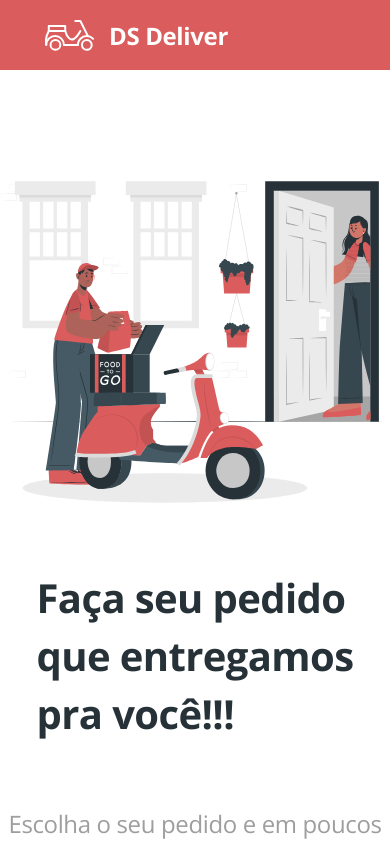
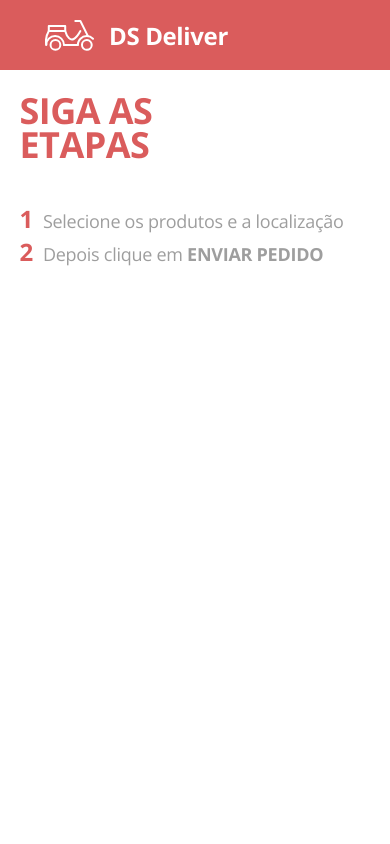
Before and after one commit to FDaniloSoares/dsdeliver-front-web, a React (Create React App) app: page /orders in a window 390 px wide. Shown: the top 844 px of the page. Built offline with nearby package versions, Linux system fonts and the light colour scheme.

Commit message:
add routes and stepsheader

```diff
--- a/package.json
+++ b/package.json
@@ -10,8 +10,10 @@
     "@types/node": "^12.19.12",
     "@types/react": "^16.14.2",
     "@types/react-dom": "^16.9.10",
+    "@types/react-router-dom": "^5.1.7",
     "react": "^17.0.1",
     "react-dom": "^17.0.1",
+    "react-router-dom": "^5.2.0",
     "react-scripts": "4.0.1",
     "typescript": "^4.1.3",
     "web-vitals": "^0.2.4"
--- a/src/App.tsx
+++ b/src/App.tsx
@@ -1,13 +1,11 @@
 import React from 'react';
 
-import Home from './home';
-import Navbar from './navbar';
 import './App.css';
+import Routes from './Routes';
 
 const App = () => (
   <>
-    <Navbar />
-    <Home />
+    <Routes />
   </>
 );
 
--- /dev/null
+++ b/src/Routes.tsx
@@ -0,0 +1,22 @@
+import React from 'react';
+import { BrowserRouter, Route, Switch } from 'react-router-dom';
+
+import Home from './home';
+import Navbar from './navbar';
+import Order from './orders';
+
+const Routes = () => (
+  <BrowserRouter>
+    <Navbar />
+    <Switch>
+      <Route path="/orders">
+        <Order />
+      </Route>
+      <Route path="/">
+        <Home />
+      </Route>
+    </Switch>
+  </BrowserRouter>
+);
+
+export default Routes;
--- a/src/home/index.tsx
+++ b/src/home/index.tsx
@@ -1,4 +1,5 @@
 import React from 'react';
+import { Link } from 'react-router-dom';
 
 import Footer from '../footer';
 import { ReactComponent as MainImage } from './main.svg';
@@ -21,9 +22,9 @@ const Home = () => (
             <br />
             levaremoss na sua porta
           </h3>
-          <a href="orders" className="home-btn-order">
+          <Link to="/orders" className="home-btn-order">
             FAZER PEDIDO
-          </a>
+          </Link>
         </div>
         <div className="home-image">
           <MainImage />
--- a/src/navbar/index.tsx
+++ b/src/navbar/index.tsx
@@ -1,14 +1,15 @@
 import React from 'react';
+import './styles.css';
+import { Link } from 'react-router-dom';
 
-import './styles.css';
 import { ReactComponent as Logo } from './logo.svg';
 
 const Navbar = () => (
   <nav className="main-navbar">
     <Logo />
-    <a href="home" className="logo-text">
+    <Link to="/" className="logo-text">
       DS Deliver
-    </a>
+    </Link>
   </nav>
 );
 
--- /dev/null
+++ b/src/orders/StepsHeader.tsx
@@ -0,0 +1,27 @@
+import React from 'react';
+
+const StepsHeader = () => (
+  <header className="orders-steps-container">
+    <div className="orders-steps-content">
+      <h1 className="steps-title">
+        SIGA AS
+        <br />
+        ETAPAS
+      </h1>
+      <ul className="steps-items">
+        <li>
+          <span className="steps-number">1</span>
+          Selecione os produtos e a localização
+        </li>
+        <li>
+          <span className="steps-number">2</span>
+          Depois clique em
+          {' '}
+          <strong>ENVIAR PEDIDO</strong>
+        </li>
+      </ul>
+    </div>
+  </header>
+);
+
+export default StepsHeader;
--- /dev/null
+++ b/src/orders/index.tsx
@@ -0,0 +1,13 @@
+import React from 'react';
+
+import StepsHeader from './StepsHeader';
+
+import './styles.css';
+
+const Order = () => (
+  <div className="orders-container">
+    <StepsHeader />
+  </div>
+);
+
+export default Order;
--- /dev/null
+++ b/src/orders/styles.css
@@ -0,0 +1,294 @@
+.orders-container {
+    background-color: var(--light-color);
+  }
+
+  .orders-container h3 {
+    margin: 0;
+  }
+
+  .orders-steps-container {
+    display: flex;
+    justify-content: center;
+    background-color: #FFF;
+    margin-bottom: 30px;
+  }
+
+  .orders-steps-content {
+    display: flex;
+    padding: 25px 0;
+    width: 70%;
+  }
+
+  .steps-title {
+    font-weight: bold;
+    font-size: 36px;
+    line-height: 34px;
+    letter-spacing: -0.015em;
+    color: var(--primary-color);
+    margin-right: 100px;
+  }
+
+  .steps-items {
+    list-style-type: none;
+  }
+
+  .steps-items li {
+    font-weight: normal;
+    font-size: 18px;
+    line-height: 25px;
+    letter-spacing: -0.015em;
+    color: var(--secondary-color);
+  }
+
+  .steps-items .steps-number {
+    font-size: 24px;
+    font-style: normal;
+    font-weight: bold;
+    line-height: 33px;
+    letter-spacing: -0.015em;
+    color: var(--primary-color);
+    margin-right: 10px;
+  }
+
+  .orders-list-container {
+    display: flex;
+    justify-content: center;
+  }
+
+  .orders-list-items {
+    width: 70%;
+    display: grid;
+    grid-template-columns: repeat(auto-fill, 235px);
+    grid-gap: 20px 15px;
+    justify-content: space-between;
+  }
+
+  .order-card-container {
+    background-color: #FFF;
+    box-shadow: 0px 4px 20px rgba(0, 0, 0, 0.25);
+    border-radius: 10px;
+    padding: 15px;
+    cursor: pointer;
+  }
+
+  .order-card-container.selected {
+    border: 4px solid #008E5B;
+    box-sizing: border-box;
+    box-shadow: 0px 4px 20px rgba(0, 0, 0, 0.25);
+    border-radius: 10px;
+  }
+
+  .order-card-container:hover {
+    transform: scale(1.01);
+  }
+
+  .order-card-title {
+    font-weight: bold;
+    font-size: 18px;
+    line-height: 25px;
+    letter-spacing: -0.015em;
+    color: var(--primary-color);
+    text-align: center;
+  }
+
+  .order-card-container.selected .order-card-title {
+    color: #008E5B;
+  }
+
+  .order-card-image {
+    border-radius: 10px;
+    margin-top: 15px;
+    margin-bottom: 15px;
+    width: 100%;
+  }
+
+  .order-card-price {
+    font-weight: bold;
+    font-size: 24px;
+    line-height: 33px;
+    letter-spacing: -0.015em;
+    color: var(--primary-color);
+    text-align: left;
+  }
+
+  .order-card-container.selected .order-card-price {
+    color: #008E5B;
+  }
+
+  .order-card-description {
+    border-top: 1px solid #E6E6E6;
+    margin-top: 15px;
+    padding-top: 15px;
+  }
+
+  .order-card-description h3 {
+    font-size: 16px;
+    line-height: 22px;
+    letter-spacing: -0.015em;
+    color: var(--secondary-color);
+  }
+
+  .order-card-description p {
+    font-weight: normal;
+    font-size: 14px;
+    line-height: 19px;
+    letter-spacing: -0.015em;
+
+    color: var(--secondary-color);
+  }
+
+  .order-location-container {
+    display: flex;
+    justify-content: center;
+  }
+
+  .order-location-content {
+    width: 70%;
+    margin: 30px 0 120px 0;
+    padding: 20px 0;
+    height: 400px;
+    background: #FFF;
+    box-shadow: 0px 4px 20px rgba(0, 0, 0, 0.25);
+    border-radius: 10px;
+  }
+
+  .filter-container {
+    display: flex;
+    justify-content: center;
+    margin-top: 20px;
+  }
+
+  .filter {
+    width: 80%;
+  }
+
+  .filter > div {
+    border-radius: 10px;
+    min-height: 60px;
+  }
+
+  .leaflet-container {
+    width: 100%;
+    height: 100%;
+    border-radius: 10px;
+    margin-top: 20px;
+    z-index: 0;
+  }
+
+  .order-location-title {
+    font-weight: bold;
+    font-size: 18px;
+    line-height: 25px;
+    text-align: center;
+    letter-spacing: -0.015em;
+    color: var(--secondary-color);
+  }
+
+  .order-summary-container {
+    display: flex;
+    justify-content: center;
+    margin-bottom: 30px;
+  }
+
+  .order-summary-content {
+    width: calc(70% - 40px);
+    display: flex;
+    justify-content: space-between;
+    background: #FFF;
+    box-shadow: 0px 4px 20px rgba(0, 0, 0, 0.25);
+    border-radius: 10px;
+    background-color: var(--primary-color);
+    color: #FFF;
+    padding: 20px;
+  }
+
+  .amount-selected-container {
+    font-weight: normal;
+    font-size: 11px;
+    line-height: 15px;
+    letter-spacing: -0.015em;
+    display: block;
+    margin-bottom: 10px;
+  }
+
+  .amount-selected {
+    font-weight: bold;
+    font-size: 16px;
+    line-height: 15px;
+    letter-spacing: -0.015em;
+    margin-right: 5px;
+  }
+
+  .order-summary-total {
+    font-weight: normal;
+    font-size: 14px;
+    line-height: 15px;
+    letter-spacing: -0.015em;
+    color: #FFF;
+    display: block;
+  }
+
+  .order-summary-price {
+    font-weight: bold;
+    font-size: 18px;
+    line-height: 19px;
+    letter-spacing: -0.015em;
+    color: #FFF;
+    margin-right: 5px;
+  }
+
+  .order-summary-make-order {
+    width: 220px;
+    height: 45px;
+    background: #FFF;
+    border-radius: 10px;
+    font-weight: bold;
+    font-size: 18px;
+    line-height: 25px;
+    text-align: center;
+    letter-spacing: -0.015em;
+    color: var(--primary-color);
+    border: 0;
+    cursor: pointer;
+  }
+
+  .order-summary-make-order:focus {
+    outline: none;
+  }
+
+  .order-summary-make-order:hover {
+    background-color: #fcf2f2;
+    transform: scale(1.01);
+  }
+
+  @media only screen and (max-width: 768px) {
+    .orders-steps-content {
+      display: flex;
+      flex-direction: column;
+      padding: 0;
+      width: 90%;
+    }
+
+    .steps-items {
+      padding: 0
+    }
+
+    .order-location-content {
+      width: 90%;
+    }
+
+    .order-location-container {
+      margin-bottom: 20px;
+    }
+
+    .order-summary-content {
+      width: 80%;
+      display: flex;
+      flex-direction: column;
+    }
+
+    .order-summary-make-order {
+      margin-top: 15px;
+      width: 100%;
+    }
+  }
```
Also changed, not shown: 1 other file (tests, documents, lock files or other folders).
